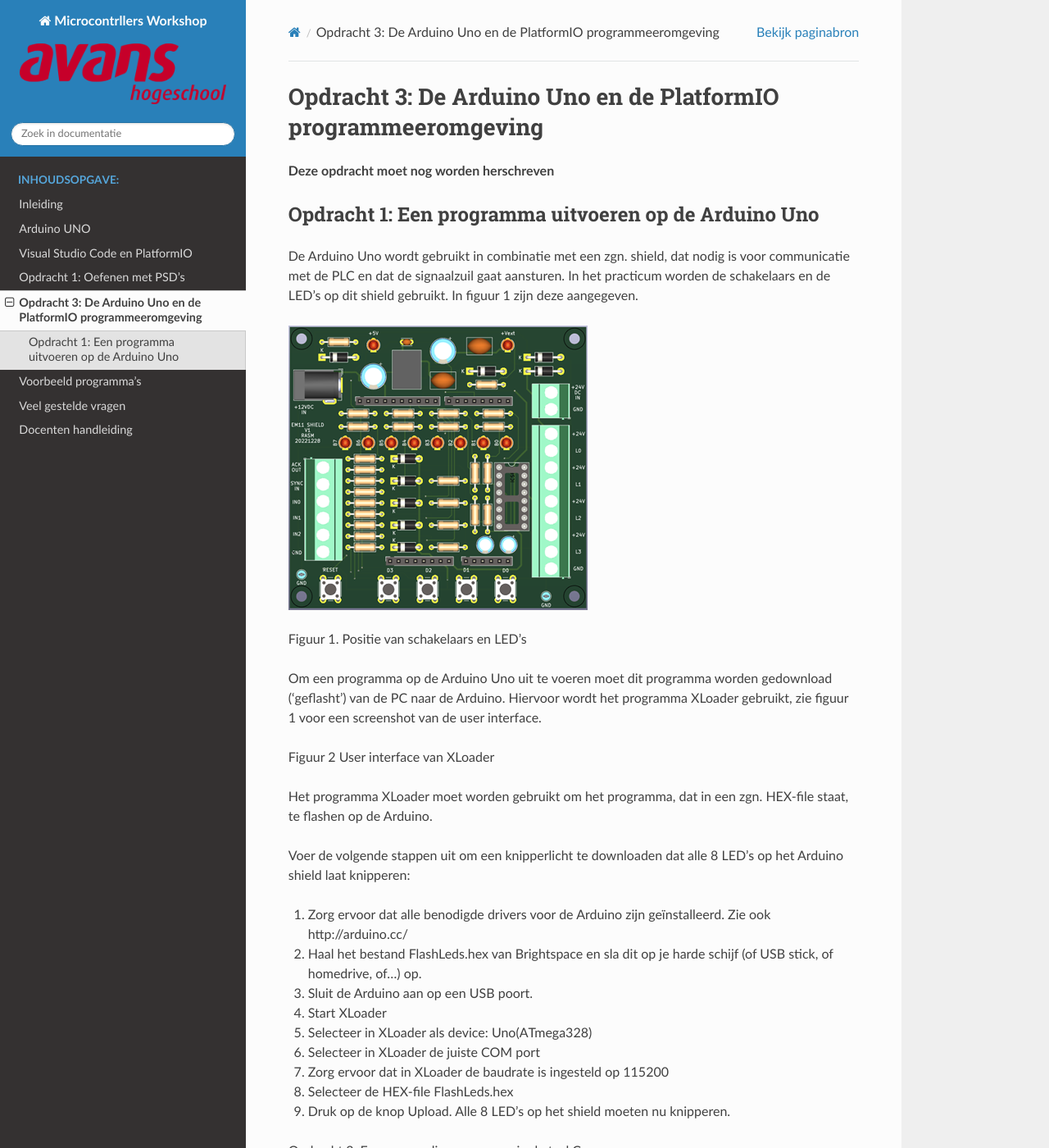
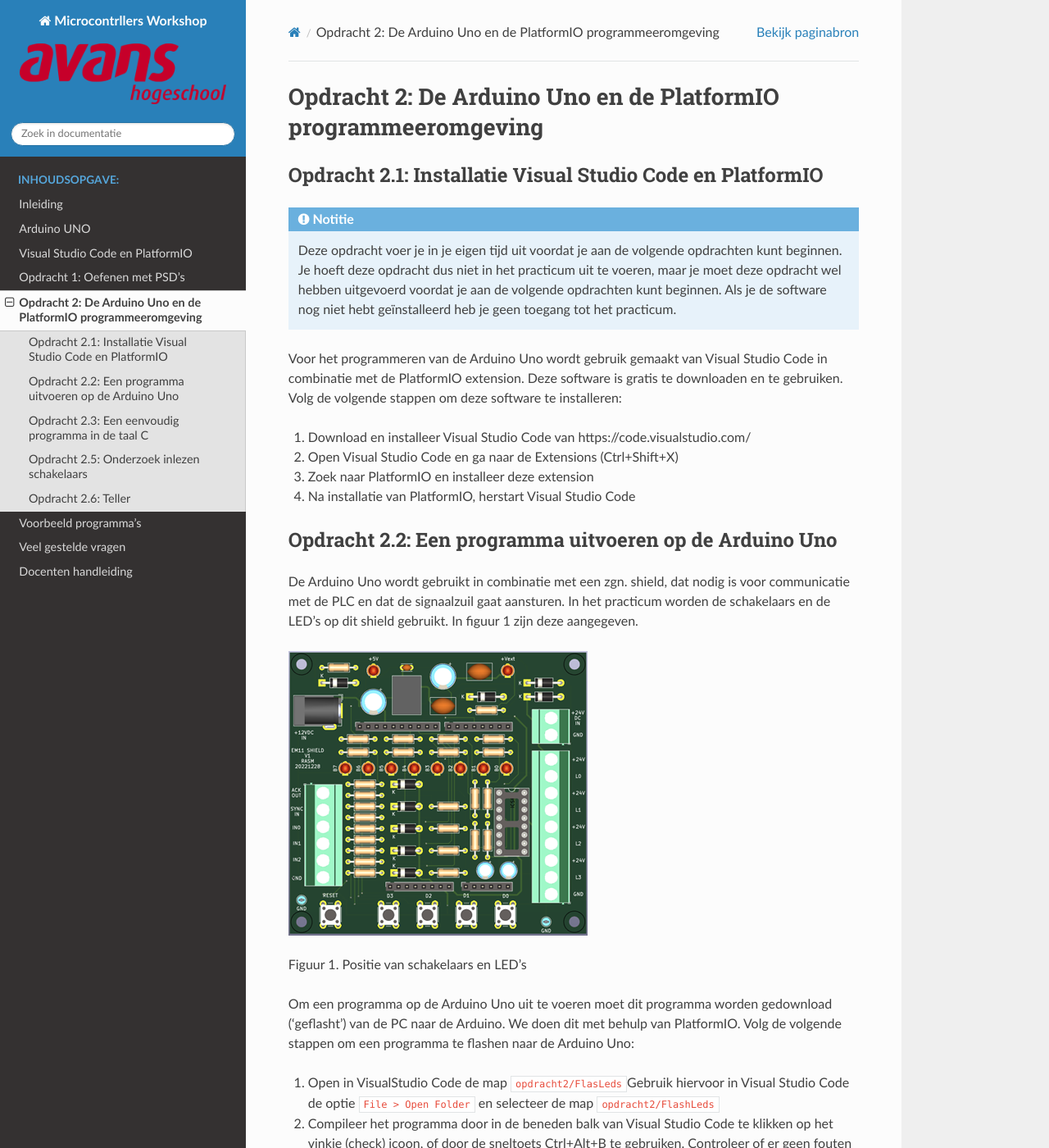
Before and after one commit to AvansMechatronica/Microcontrollers_workshop, a Sphinx documentation site: the page built from documentation/documentation/assignment_2.md, in a window 1280 px wide and 1400 px high. Shown: the whole window at 82% size. Built offline with Sphinx 7.4.7 and the Read the Docs theme 3.1.0, drawn with Linux system fonts in a browser that asks for light colours; pages that are not in the unit, such as notebooks, are missing from menus; some of the changed text lies outside the part shown.

Commit message:
20260618

```diff
--- a/documentation/documentation/assignment_2.md
+++ b/documentation/documentation/assignment_2.md
@@ -1,8 +1,19 @@
-# Opdracht 3: De Arduino Uno en de PlatformIO programmeeromgeving
+# Opdracht 2: De Arduino Uno en de PlatformIO programmeeromgeving
 
-**Deze opdracht moet nog worden herschreven**
 
-## Opdracht 1: Een programma uitvoeren op de Arduino Uno
+## Opdracht 2.1: Installatie Visual Studio Code en PlatformIO
+:::{note}
+Deze opdracht voer je in je eigen tijd uit voordat je aan de volgende opdrachten kunt beginnen. Je hoeft deze opdracht dus niet in het practicum uit te voeren, maar je moet deze opdracht wel hebben uitgevoerd voordat je aan de volgende opdrachten kunt beginnen. Als je de software nog niet hebt geïnstalleerd heb je geen toegang tot het practicum.
+:::
+
+Voor het programmeren van de Arduino Uno wordt gebruik gemaakt van Visual Studio Code in combinatie met de PlatformIO extension. Deze software is gratis te downloaden en te gebruiken. Volg de volgende stappen om deze software te installeren:
+1.	Download en installeer Visual Studio Code van https://code.visualstudio.com/
+2.	Open Visual Studio Code en ga naar de Extensions (Ctrl+Shift+X)
+3.	Zoek naar PlatformIO en installeer deze extension
+4.	Na installatie van PlatformIO, herstart Visual Studio Code
+
+
+## Opdracht 2.2: Een programma uitvoeren op de Arduino Uno
 
 De Arduino Uno wordt gebruikt in combinatie met een zgn. shield, dat nodig is voor communicatie met de PLC en dat de signaalzuil gaat aansturen. In het practicum worden de schakelaars en de LED’s op dit shield gebruikt. In figuur 1 zijn deze aangegeven.
 
@@ -14,36 +25,15 @@
 
 
 
-Om een programma op de Arduino Uno uit te voeren moet dit programma worden gedownload (‘geflasht’) van de PC naar de Arduino. Hiervoor wordt het programma XLoader gebruikt, zie figuur 1 voor een screenshot van de user interface.
+Om een programma op de Arduino Uno uit te voeren moet dit programma worden gedownload (‘geflasht’) van de PC naar de Arduino. We doen dit met behulp van PlatformIO. Volg de volgende stappen om een programma te flashen naar de Arduino Uno:
 
+1. Open in VisualStudio Code de map `opdracht2/FlasLeds`Gebruik hiervoor in Visual Studio Code de optie `File > Open Folder` en selecteer de map `opdracht2/FlashLeds`
 
+2. Compileer het programma door in de beneden balk van Visual Studio Code te klikken op het vinkje (check) icoon, of door de sneltoets Ctrl+Alt+B te gebruiken. Controleer of er geen fouten zijn tijdens het compileren.
 
+3. Flash het programma naar de Arduino door in de beneden balk van Visual Studio Code te klikken op het pijltje (upload) icoon, of door de sneltoets Ctrl+Alt+U te gebruiken. Controleer of de LED’s op het shield knipperen zoals verwacht.
 
-Figuur 2	User interface van XLoader
-
-Het programma XLoader moet worden gebruikt om het programma, dat in een zgn. HEX-file staat, te flashen op de Arduino.
-
-Voer de volgende stappen uit om een knipperlicht te downloaden dat alle 8 LED’s op het Arduino shield laat knipperen:
-
-1.	Zorg ervoor dat alle benodigde drivers voor de Arduino zijn geïnstalleerd. Zie ook http://arduino.cc/
-
-2.	Haal het bestand FlashLeds.hex van Brightspace en sla dit op je harde schijf (of USB stick, of homedrive, of...) op.
-
-3.	Sluit de Arduino aan op een USB poort.
-
-4.	Start XLoader
-
-5.	Selecteer in XLoader als device: Uno(ATmega328)
-
-6.	Selecteer in XLoader de juiste COM port
-
-7.	Zorg ervoor dat in XLoader de baudrate is ingesteld op 115200
-
-8.	Selecteer de HEX-file FlashLeds.hex
-
-9.	Druk op de knop Upload. Alle 8 LED’s op het shield moeten nu knipperen.
-
-Opdracht 2.	Een eenvoudig programma in de taal C
+## Opdracht 2.3: Een eenvoudig programma in de taal C
 
 
 Voor het programmeren van C-code voor de Arduino Uno moet gebruik worden gemaakt van Microchip Studio (oude naam: Atmel Studio), deze ondersteunt de ATmega328. Deze versie van Atmel Studio staat op Brightspace bij ‘Software > Atmel Studio’
@@ -110,7 +100,7 @@
 
 
 
-Opdracht 3.	Onderzoek aansturen LED’s
+Opdracht 2.4.	Onderzoek aansturen LED’s
 
 
 De uitwerking van de volgende opdrachten (1 en 2) moet worden uitgelegd aan de docent(en), waarna de opdracht wordt afgetekend.
@@ -162,7 +152,7 @@
 •	Een LED is AAN als de output een logische … is
 •	Een LED is UIT als de output een logische … is
 
-Opdracht  4.	Onderzoek inlezen schakelaars
+## Opdracht 2.5: Onderzoek inlezen schakelaars
 
 
 De uitwerking van de volgende opdrachten (1 en 2) moet worden uitgelegd aan de docent(en), waarna de opdrachten wordt afgetekend.
@@ -208,7 +198,6 @@
 
 Tabel 1.		Gedrag van schakelaars op de ingang van een microcontroller
 
-
 2.	Op welke manier zijn nu de schakelaars aangesloten? M.a.w.: stelt een ingedrukte schakelaar een ‘0’ voor op de ingang van de microcontroller, of juist een ‘1’? Onderzoek dit door:
 
 1.	een aanname te maken, en vervolgens
@@ -229,7 +218,7 @@
 •	Een schakelaar die is ingedrukt genereert een logische … op de ingang van de microcontroller
 •	Een schakelaar die is losgelaten genereert een logische … op de ingang van de microcontroller
 
-Practicumopdracht 1.7	Teller
+## Opdracht 2.6: Teller
 
 De uitwerking van de volgende opdrachten moet worden gedemonstreerd aan de docent(en), waarna de opdrachten worden afgetekend
 
```
